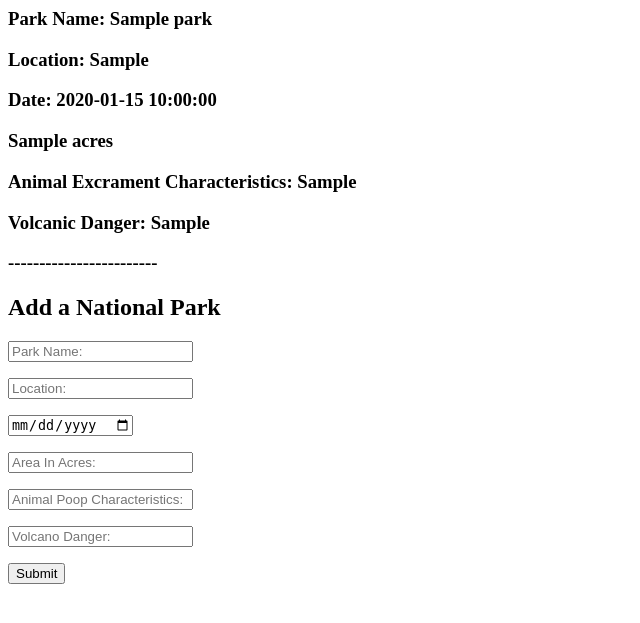
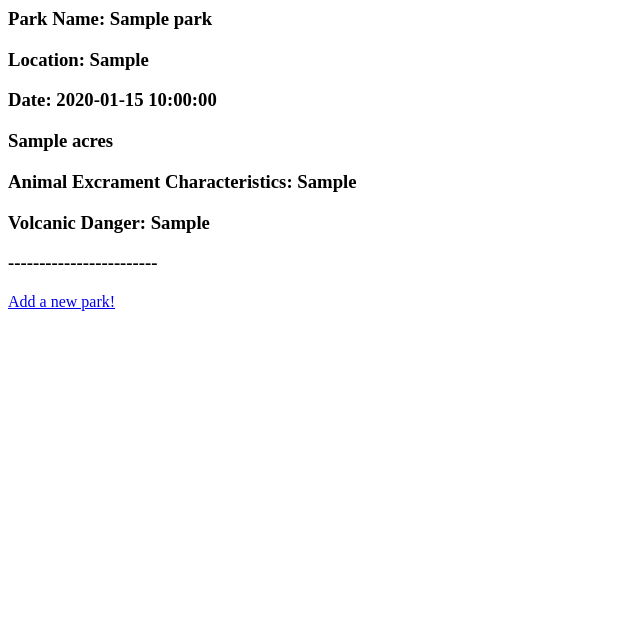
Before and after one commit to Micahsatx/Codeup-Web-Exercises, a PHP site: page /national_parks.php in a window 1280 px wide. Shown: the top 623 px of the page, without its empty margins (0-640 px from the left). Run offline with PHP 8.4, Linux system fonts and the light colour scheme; tables that the repository leaves empty or names only in its code hold one stand-in row (values such as "Sample post"); a stand-in replaces the project's code that opens the database connection; some libraries are stand-ins or nearby versions.

Commit message:
9.1.4 code cleaned up.  form moved to seperate file to add new national park.  notes need amended but code is much clearer

```diff
--- a/public/national_parks.php
+++ b/public/national_parks.php
@@ -5,18 +5,23 @@ require ('../db_connect.php');
 require_once ('../Input.php');
 
 
+function maxCounter($dbc,$pageLimit){
+    // doing a query to find out the number of parks in the database
+    $maxCount = 'SELECT count(*) FROM national_parks';
+    $maxCount = $dbc->query($maxCount);
+    $maxCount = $maxCount->fetchColumn();
+    // divide that count by the pagelimit(4)
+    $maxCount = $maxCount / $pageLimit;
+    // round it so there isnt a decimal place in the number of total pages.
+    // maxCount is used later in the next/previous buttons to tell if there is another
+    // page or not.
+    $maxCount = round($maxCount);
 
-function pageController($dbc)
-{
-    // setting page limit variable for number of parks shown per page
-    $pageLimit = 4;
-    // setting the count.  if it has a count use that count, if not set it to 0
-    $count = !(Input::has('count')) ? 0 : Input::get('count');
+    return $maxCount;
+}
+function paginate($count,$dbc,$pageLimit){
     // establishing where to start on new pages.  take the count and multiply it by 4 to set the offset
     $offsetNumber = $count * $pageLimit;
-
-    // the array of parks
-    $data = [];
     // this design makes it possible for user to input malicious code..
     // $stmt = $dbc->prepare("SELECT * FROM national_parks LIMIT {$pageLimit} OFFSET {$offsetNumber}");
     // this design keeps users from inputing malicious code into variables..
@@ -28,43 +33,26 @@ function pageController($dbc)
     $stmt->bindValue(':offsetNumber',  $offsetNumber,  PDO::PARAM_INT);
 
     $stmt->execute();
+    return $stmt->fetchALL(PDO::FETCH_ASSOC);
+}
+
+function pageController($dbc)
+{
+
+    // setting page limit variable for number of parks shown per page
+    $pageLimit = 4;
+    // the array of parks
+    $data = [];
+    // setting the count.  if it has a count use that count, if not set it to 0
+    $count = !(Input::has('count')) ? 0 : Input::get('count');
 
     // go to the database and fetch all the parks and count
     // set them equal to  a variable for usage below
-    $data['parks'] = $stmt->fetchALL(PDO::FETCH_ASSOC);
+    $data['parks'] = paginate($count, $dbc, $pageLimit);
     $data['count'] = $count;
 
-    // doing a query to find out the number of parks in the database
-    $maxCount = 'SELECT count(*) FROM national_parks';
-    $maxCount = $dbc->query($maxCount);
-    $maxCount = $maxCount->fetchColumn();
-    // divide that count by the pagelimit(4)
-    $maxCount = $maxCount / $pageLimit;
-    // round it so there isnt a decimal place in the number of total pages.
-    // maxCount is used later in the next/previous buttons to tell if there is another
-    // page or not.
-    $maxCount = round($maxCount);
-
-
     // send the max to the page so we can use it
-    $data['maxCount'] = $maxCount;
-
-    // checking to make sure the form has every field filled out.  if it doesnt it should reload form
-    // and alert user of fail.  it however errors out.  it does warn them but forces you to reload the page
-    if (Input::has('name') && Input::has('location') && Input::has('date_established') && Input::has('area_in_acres') && Input::has('animal_poop_prevalence') && Input::has('volcano_danger') ) {
-
-            // preparing the data from the form to be binded to the proper fields.
-            $stmt = $dbc->prepare('INSERT INTO national_parks (name, location, date_established, area_in_acres, animal_poop_prevalence, volcano_danger) VALUES (:name, :location, :date_established, :area_in_acres, :animal_poop_prevalence, :volcano_danger )');
-            $stmt->bindValue(':name',  Input::get('name'),  PDO::PARAM_STR);
-            $stmt->bindValue(':location',  Input::get('location'),  PDO::PARAM_STR);
-            $stmt->bindValue(':date_established',  Input::get('date_established'),  PDO::PARAM_STR);
-            $stmt->bindValue(':area_in_acres',  Input::get('area_in_acres'),  PDO::PARAM_INT);
-            $stmt->bindValue(':animal_poop_prevalence',  Input::get('animal_poop_prevalence'),  PDO::PARAM_STR);
-            $stmt->bindValue(':volcano_danger',  Input::get('volcano_danger'),  PDO::PARAM_STR);
-
-            $stmt->execute();
-    }
-
+    $data['maxCount'] = maxCounter($dbc,$pageLimit);
 
     return $data;
 }
@@ -101,53 +89,7 @@ maxcount -1 -->
     <a href="national_parks.php?count=<?= $count + 1 ?>">Next</a>
 <?php } ?>
 
-<!-- form for submitting a new park -->
-<h2>Add a National Park</h2>
-<?php
-    // this submit button will only work if all fields "has" info in it
-    if (Input::has('submit'))
-    {
-        // if every field is filled in sumbit button will work
-        if (
-            (Input::has('name') && (Input::get('name')!="")) &&
-            (Input::has('location') && (Input::get('location')!="")) &&
-            (Input::has('date_established') && (Input::get('date_established')!="")) &&
-            (Input::has('area_in_acres') && (Input::get('area_in_acres')!="")) &&
-            (Input::has('animal_poop_prevalence') && (Input::get('animal_poop_prevalence')!="")) &&
-            (Input::has('volcanic_danger') && (Input::get('volcanic_danger')!=""))
-            )
-        {
-            echo "Database Updated!";
-        // if fields are left empty give this error message.  but also error like crazy
-        } else {
-            echo "Please Fill Out the Form Completely!";
-        }
-    }
-?>
-    <!-- where the form is posting to.. (itself) -->
-    <form method="POST" action="/national_parks.php">
-        <p>
-            <input type="text" name="name" placeholder="Park Name: ">
-        </p>
-        <p>
-            <input type="text" name="location" placeholder="Location: ">
-        </p>
-        <p>
-            <!-- type is date so that is reformats the same as the datatype set in mysql migration file -->
-            <input type="date" name="date_established" placeholder="Date: YYYY-MM-DD ">
-        </p>
-        <p>
-            <input type="text" name="area_in_acres" placeholder="Area In Acres: ">
-        </p>
-        <p>
-            <input type="text" name="animal_poop_prevalence" placeholder="Animal Poop Characteristics: ">
-        </p>
-        <p>
-            <input type="text" name="volcano_danger" placeholder="Volcano Danger: ">
-        </p>
-
-        <button type="Submit">Submit</button>
-    </form>
+<a href="new_national_parks.php">Add a new park!</a>
 
 
 </body>
```
